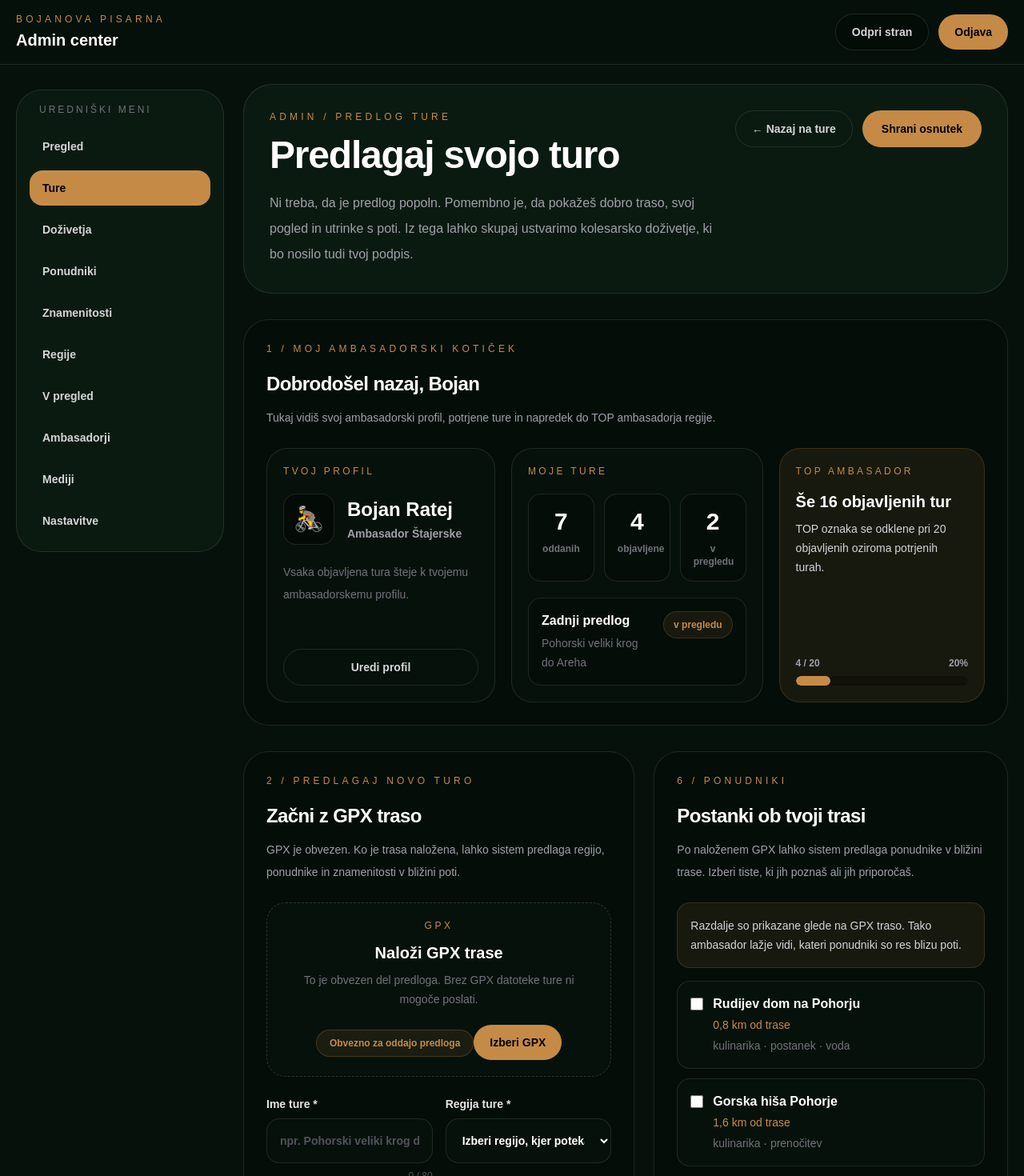
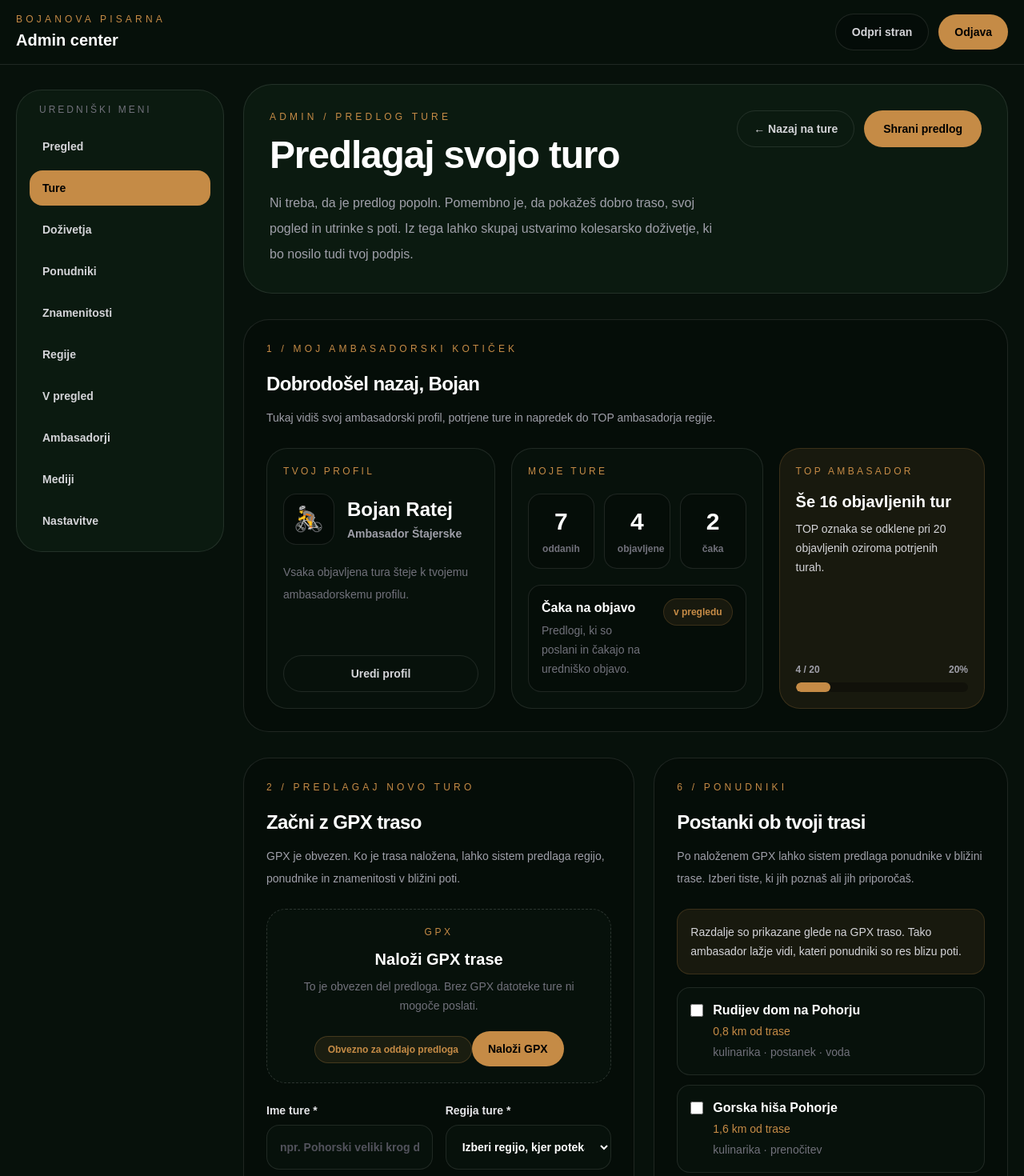
Before and after one commit to rabojan/bojan-on-bike-app, a Next.js app: page /admin/predlog-ture/nova in a window 1280 px wide. Shown: the top 1470 px of the page at 80% size. Built offline with nearby package versions, Linux system fonts and the light colour scheme; sample sign-in values are in the browser's storage.

Commit message:
Polish ambassador proposal status wording

```diff
--- a/app/admin/predlog-ture/nova/page.tsx
+++ b/app/admin/predlog-ture/nova/page.tsx
@@ -239,7 +239,7 @@ export default function NewTrailProposalPage() {
               </Link>
 
               <button className="rounded-full bg-[#c58b46] px-6 py-3 text-sm font-bold text-black">
-                Shrani osnutek
+                Shrani predlog
               </button>
             </div>
           </div>
@@ -306,7 +306,7 @@ export default function NewTrailProposalPage() {
                   <div className="rounded-2xl border border-white/10 bg-black/20 p-4 text-center">
                     <div className="text-3xl font-black text-white">2</div>
                     <div className="mt-2 text-xs font-semibold text-zinc-500">
-                      v pregledu
+                      čaka
                     </div>
                   </div>
                 </div>
@@ -315,9 +315,9 @@ export default function NewTrailProposalPage() {
               <div className="mt-5 rounded-2xl border border-white/10 bg-black/20 p-4">
                 <div className="flex items-start justify-between gap-4">
                   <div>
-                    <div className="font-black text-white">Zadnji predlog</div>
+                    <div className="font-black text-white">Čaka na objavo</div>
                     <div className="mt-1 text-sm leading-6 text-zinc-500">
-                      Pohorski veliki krog do Areha
+                      Predlogi, ki so poslani in čakajo na uredniško objavo.
                     </div>
                   </div>
 
@@ -368,7 +368,7 @@ export default function NewTrailProposalPage() {
                 label="GPX"
                 title="Naloži GPX trase"
                 description="To je obvezen del predloga. Brez GPX datoteke ture ni mogoče poslati."
-                button="Izberi GPX"
+                button="Naloži GPX"
                 required
               />
 
@@ -679,9 +679,9 @@ export default function NewTrailProposalPage() {
               </h2>
 
               <p className="mt-3 text-sm leading-7 text-zinc-400">
-                Ko pošlješ predlog, tura ostane povezana s teboj. Skupaj jo pripravimo
-                tako, da bo jasno predstavljena, uporabna za druge kolesarje
-                in objavljena s tvojim podpisom.
+                Ko pošlješ predlog, tura ostane povezana s teboj. Pred objavo preverimo,
+                da ima vse potrebne podatke, delujoč GPX in jasno predstavitev
+                za druge kolesarje.
               </p>
 
               <p className="mt-4 text-sm leading-7 text-zinc-500">
@@ -695,7 +695,7 @@ export default function NewTrailProposalPage() {
                 </button>
 
                 <button className="rounded-full bg-[#c58b46] px-6 py-4 text-sm font-black text-black">
-                  Pošlji predlog ture
+                  Pošlji predlog v objavo
                 </button>
               </div>
             </section>
```
